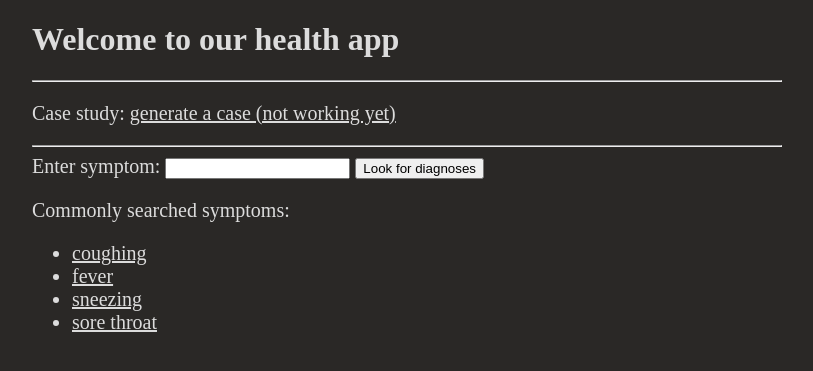
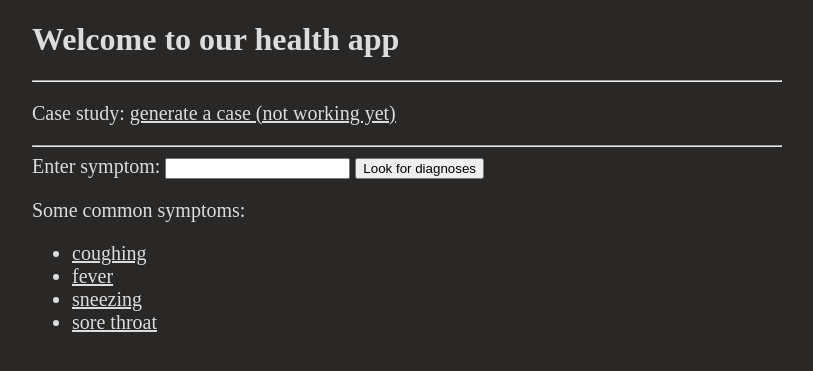
Before and after one commit to nhatvo18/healthproject, a Django app: page /health/ in a window 1280 px wide. Shown: the top 371 px of the page, without its empty margins (233-1046 px from the left). Run offline with Django 3.2, Linux system fonts and the light colour scheme; data comes from the database, SQL or seed files in the repository.

Commit message:
Updated readme and some minor wording/spelling in templates

```diff
--- a/health/templates/health/home.html
+++ b/health/templates/health/home.html
@@ -32,7 +32,7 @@
     </form>
 
     {% if common_symptoms %}
-      <p> Commonly searched symptoms: </p>
+      <p> Some common symptoms: </p>
       <ul>
       {% for symptom in common_symptoms %}
         <li><a href="{% url 'health:diagnoses' symptom.symptom_text %}"> {{ symptom.symptom_text }} </a></li>
```
Also changed, not shown: README.md, 1 other file.
